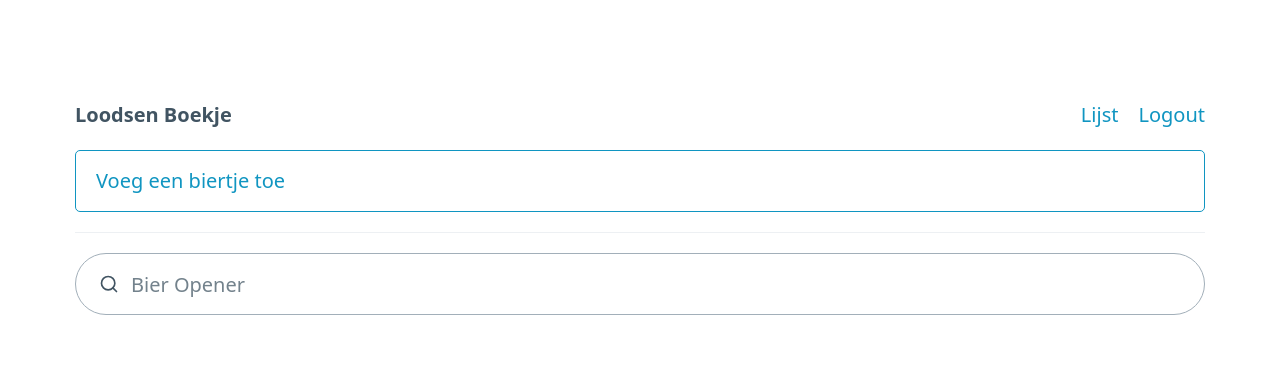
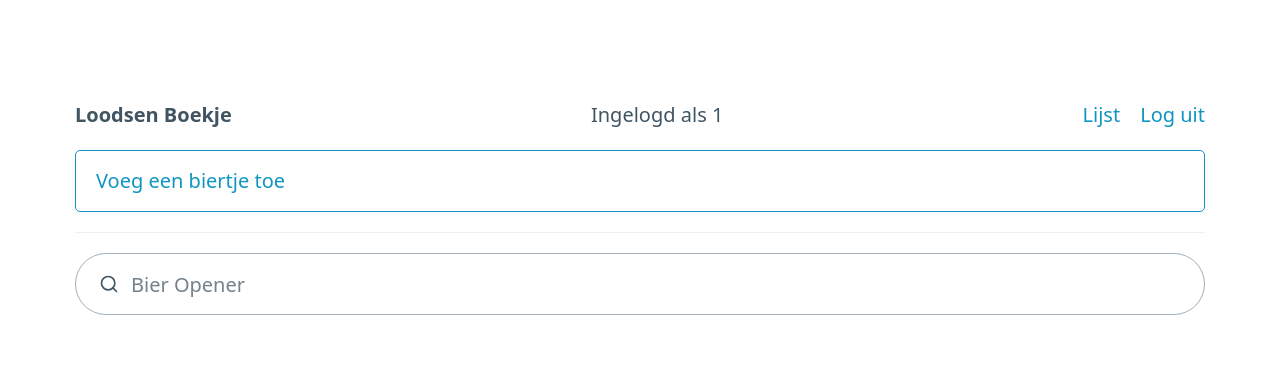
Before and after one commit to WJehee/loodsenboekje, a Flask app: page / in a window 1280 px wide. Shown: the top 365 px of the page. Run offline with Flask 3, Linux system fonts and the light colour scheme; the visitor is signed in with stand-in values (Sample User, id 1); data that the repository does not hold is empty; parts of the project's set-up code (start-up, migrations or seed data) failed here and were passed over; some libraries are stand-ins or nearby versions.

Commit message:
small UI changes

```diff
--- a/loodsenboekje/templates/index.html
+++ b/loodsenboekje/templates/index.html
@@ -6,16 +6,22 @@
         <ul>
             <li><strong>Loodsen Boekje</strong></li>
         </ul>
+        {% if current_user.is_authenticated %}
+        <ul>
+            <li>Ingelogd als (% current_user.id %)</li>
+        </ul>
+        {% endif %}
         <ul>
             <li><a href="/">Lijst</a></li>
             {% if current_user.is_authenticated %}
-            <li><a href="/logout">Logout</a></li>
+            <li><a href="/logout">Log uit</a></li>
             {% else %}
-            <li><a href="/login">Login</a></li>
+            <li><a href="/login">Log in</a></li>
             {% endif %}
         </ul>
     </nav>
 
+    <!-- Form to add a new entry, only renders if you are authenticated -->
     {% if current_user.is_authenticated %}
     <details :open="open" @toggle="handleToggle">
         <summary role="button" class="outline">Voeg een biertje toe</summary>
```
Also changed, not shown: loodsenboekje/static/style.css (deleted).
